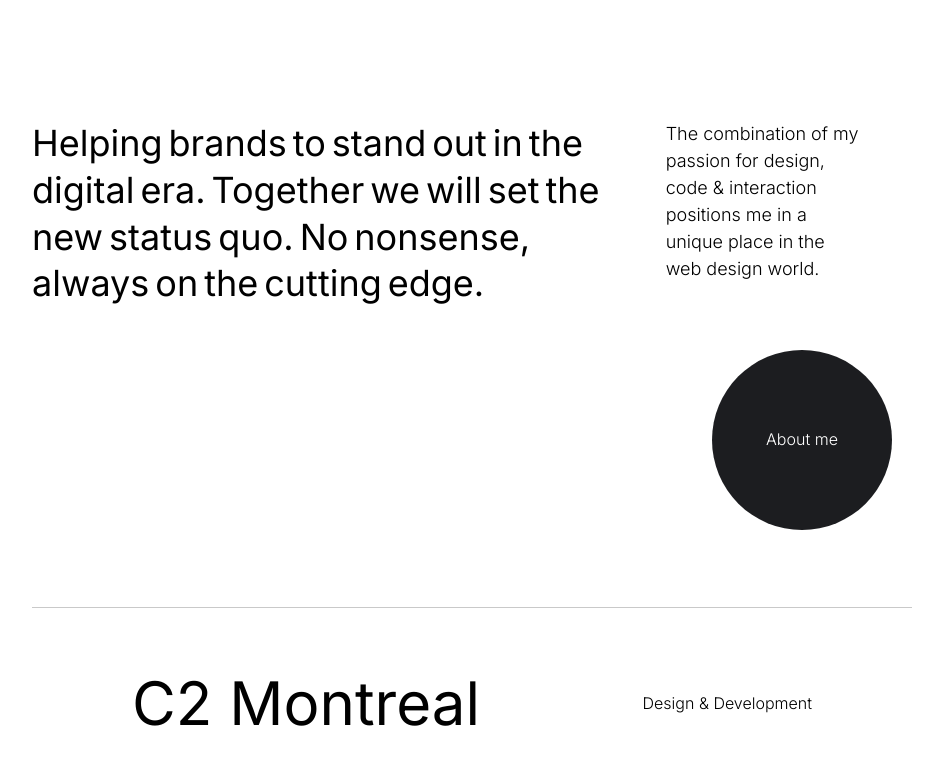
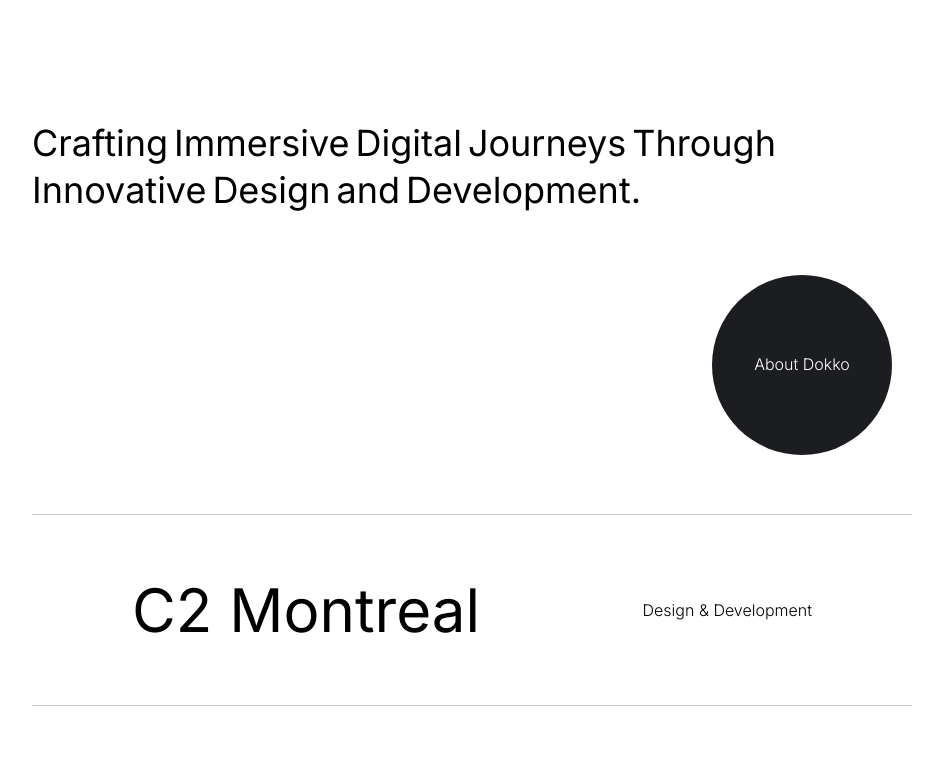
Before and after one commit to mahendragalih26/porto-app, a Next.js app: page / in a window 1280 px wide. Shown: the part 880-1655 px from the top of the page, without its empty margins (168-1111 px from the left). Built offline with nearby package versions, Linux system fonts and the light colour scheme.

Commit message:
update : description wording

```diff
--- a/src/components/Description/index.jsx
+++ b/src/components/Description/index.jsx
@@ -5,7 +5,7 @@ import { slideUp, opacity } from './animation';
 import Rounded from '../../common/RoundedButton';
 export default function index() {
 
-    const phrase = "Helping brands to stand out in the digital era. Together we will set the new status quo. No nonsense, always on the cutting edge.";
+    const phrase = "Crafting Immersive Digital Journeys Through Innovative Design and Development.";
     const description = useRef(null);
     const isInView = useInView(description)
     return (
@@ -18,10 +18,10 @@ export default function index() {
                     })
                 }
                 </p>
-                <motion.p variants={opacity} animate={isInView ? "open" : "closed"}>The combination of my passion for design, code & interaction positions me in a unique place in the web design world.</motion.p>
+                {/* <motion.p variants={opacity} animate={isInView ? "open" : "closed"}>The combination of my passion for design, code & interaction positions me in a unique place in the web design world.</motion.p> */}
                 <div data-scroll data-scroll-speed={0.1}>
                     <Rounded className={styles.button}>
-                        <p>About me</p>
+                        <p>About Dokko</p>
                     </Rounded>
                 </div>
             </div>
```
